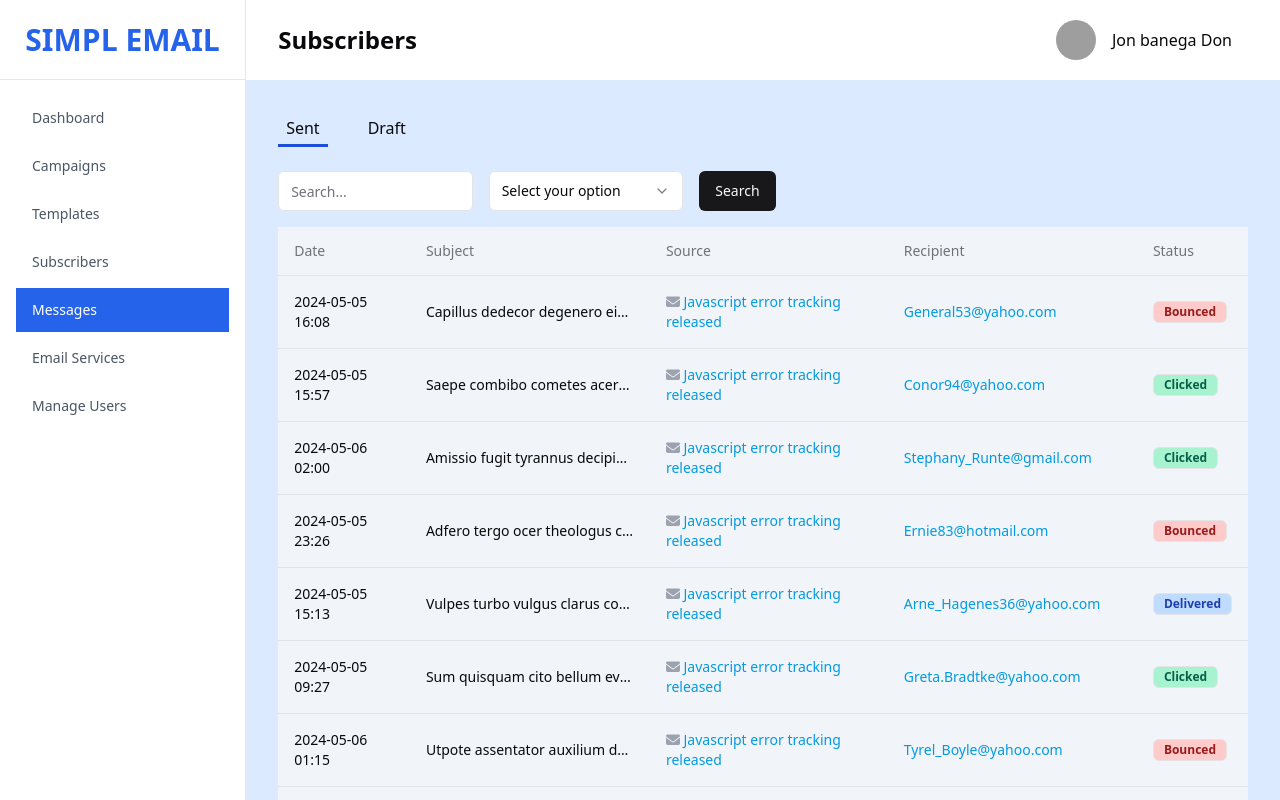
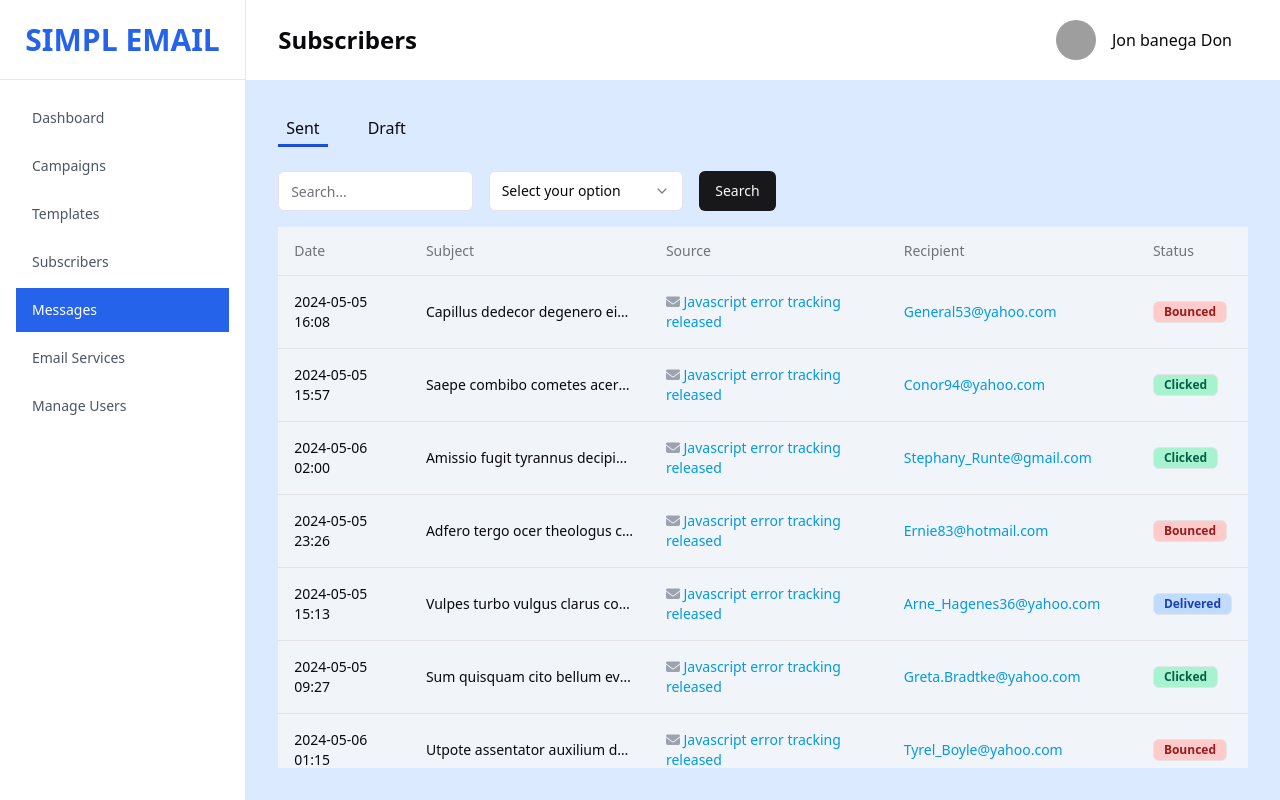
Before and after one commit to krishna-singha/mailSwift, a React (Vite) app: page /messages/sent in a window 1280 px wide. Built offline with nearby package versions, Linux system fonts and the light colour scheme; grey boxes are pictures that could not be loaded.

Commit message:
Made table in right scrollable format. Don't change this format.

```diff
--- a/src/components/Messages/Draft.jsx
+++ b/src/components/Messages/Draft.jsx
@@ -1,4 +1,4 @@
-import { NavLink } from "react-router-dom";
+import { NavLink, useLoaderData } from "react-router-dom";
 import { Button } from "@/components/ui/button";
 import { Input } from "@/components/ui/input";
 import {
@@ -22,7 +22,7 @@ function MessageDraft() {
 	const messagesTableData = useLoaderData();
 
 	return (
-		<div className="flex h-[100%] flex-col p-8 overflow-y-scroll no-scrollbar">
+		<div className="flex h-[100%] flex-col p-8">
 			<div className="flex gap-8 mb-6">
 				<NavLink
 					to={"/messages"}
@@ -63,7 +63,7 @@ function MessageDraft() {
 				</div>
 			</div>
 
-			<div className="mt-4">
+			<div className="mt-4 overflow-auto overflow-y-scroll">
 				<Table className="bg-slate-100">
 					<TableHeader>
 						<TableRow>
--- a/src/components/Messages/Sent.jsx
+++ b/src/components/Messages/Sent.jsx
@@ -22,7 +22,7 @@ function MessageSent() {
 	const messagesTableData = useLoaderData();
 
 	return (
-		<div className="flex h-[100%] flex-col p-8 overflow-y-scroll no-scrollbar">
+		<div className="flex h-[100%] flex-col p-8">
 			<div className="flex gap-8 mb-6">
 				<NavLink
 					to={"/messages"}
@@ -63,7 +63,7 @@ function MessageSent() {
 				</div>
 			</div>
 
-			<div className="mt-4">
+			<div className="mt-4 overflow-auto overflow-y-scroll no-scrollbar">
 				<Table className="bg-slate-100">
 					<TableHeader>
 						<TableRow>
@@ -94,15 +94,12 @@ function MessageSent() {
 
 									<TableCell>
 										<Badge
-											className={`rounded-md ${
-												data.status === "Delivered"
+											className={`rounded-md ${data.status === "Delivered"
 													? "bg-blue-200 text-blue-800"
-													: data.status ===
-															"Opened" ||
-													  data.status === "Clicked"
-													? "bg-emerald-200 text-emerald-800"
-													: "bg-red-200 text-red-800"
-											}`}
+													: data.status === "Opened" || data.status === "Clicked"
+														? "bg-emerald-200 text-emerald-800"
+														: "bg-red-200 text-red-800"
+												}`}
 											variant="primary"
 										>
 											{data.status}
--- a/src/components/Subscribers/Subscriber.jsx
+++ b/src/components/Subscribers/Subscriber.jsx
@@ -40,10 +40,10 @@ function Subscriber() {
 			);
 			setSubscriptionData(searchResults);
 		}
-	}, [searchString]);
+	}, [searchString, subscriptionTableData]);
 
 	return (
-		<div className="flex h-[100%] flex-col p-8 overflow-y-scroll no-scrollbar">
+		<div className="flex h-[100%] flex-col p-8">
 			<div className="flex flex-row gap-5 justify-between">
 				<div className="flex flex-row space-x-4">
 					<Input
@@ -76,7 +76,7 @@ function Subscriber() {
 				</div>
 			</div>
 
-			<div className="mt-4">
+			<div className="mt-4 overflow-auto overflow-y-scroll no-scrollbar">
 				<Table className="bg-slate-100">
 					<TableHeader>
 						<TableRow>
@@ -103,7 +103,7 @@ function Subscriber() {
 										<Badge
 											className={
 												data.subscriptionStatus ==
-												"Subscribed"
+													"Subscribed"
 													? "bg-emerald-200 text-emerald-800"
 													: "bg-red-200 text-red-800"
 											}
```
